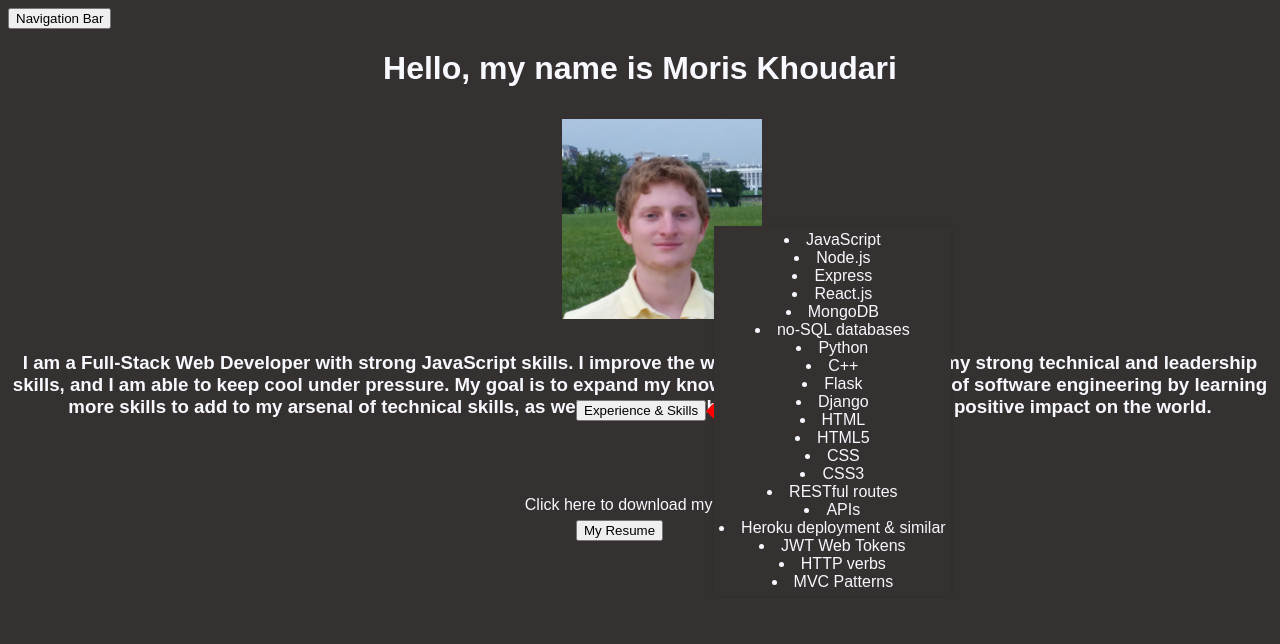
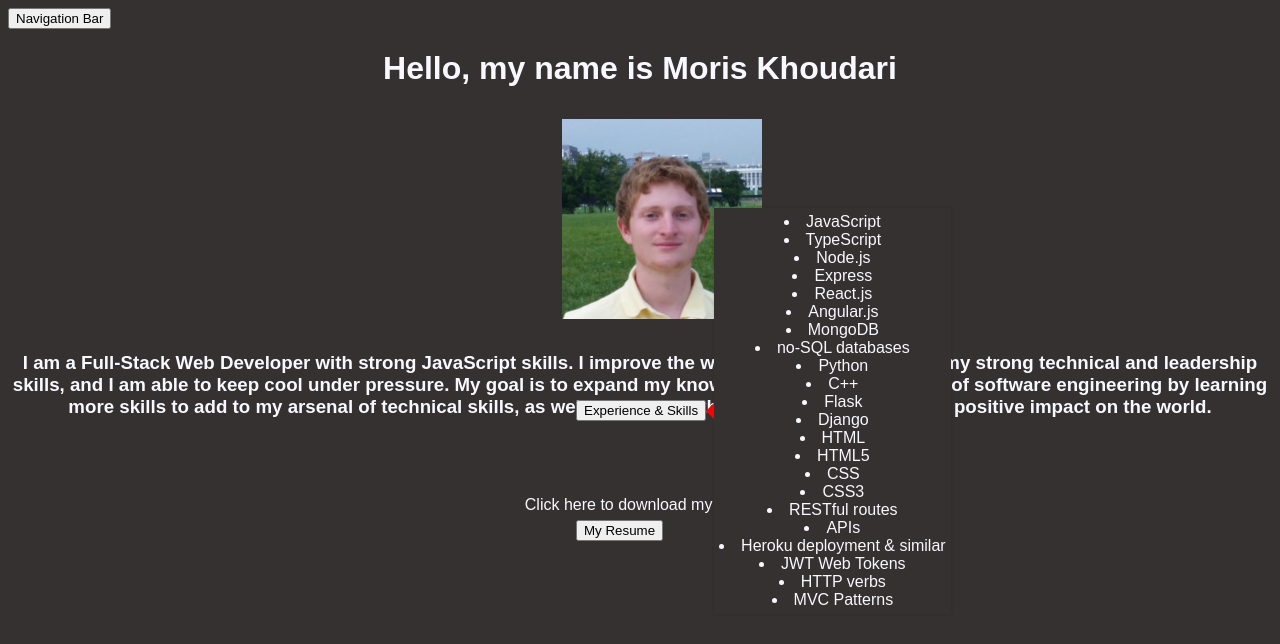
Before and after one commit to moris96/moris-portfolio, a React (Create React App) app: page / in a window 1280 px wide. Both pictures are taken after a click on the button "Experience & Skills". Shown: the top 644 px of the page. Built offline with nearby package versions, Linux system fonts and the light colour scheme; a web font is replaced by a local one.

Commit message:
added angular & typescript to about page skills

```diff
--- a/src/pages/About/About.js
+++ b/src/pages/About/About.js
@@ -11,9 +11,11 @@ export default function About(){
                 <Popup trigger={<button className="exp-btn">Experience & Skills</button>} position="right center">
                     <span className="skills">
                     <li>JavaScript</li>
+                    <li>TypeScript</li>
                     <li>Node.js</li>
                     <li>Express</li>
                     <li>React.js</li>
+                    <li>Angular.js</li>
                     <li>MongoDB</li>
                     <li>no-SQL databases</li>
                     <li>Python</li>
```
